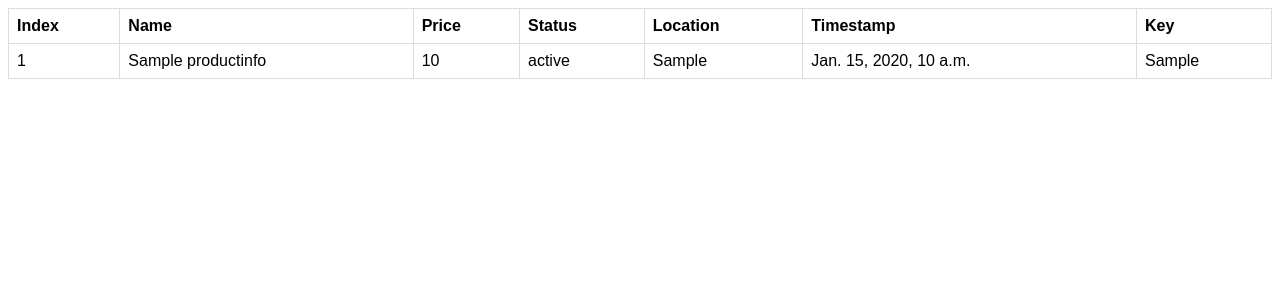
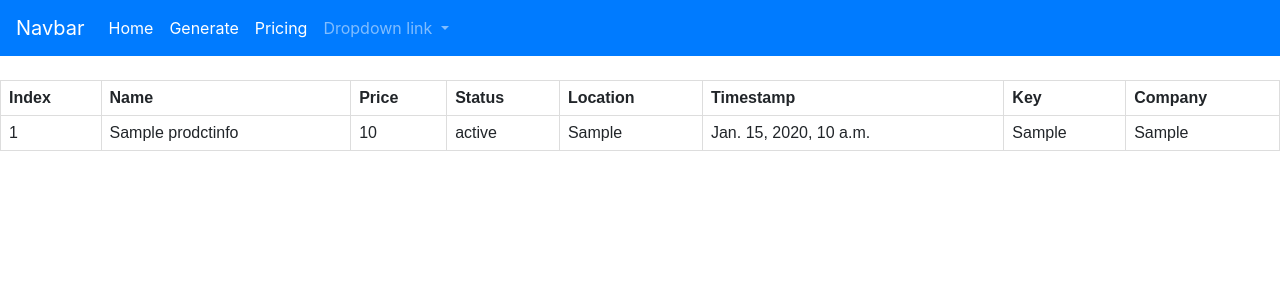
Before and after one commit to dhakshinesh/QR-Project-for-Retailers, a Django app: page / in a window 1280 px wide. Shown: the top 300 px of the page. Run offline with Django 3.2, Linux system fonts and the light colour scheme; tables that the repository leaves empty hold one stand-in row (values such as "Sample post"); some libraries are stand-ins or nearby versions.

Commit message:
Added bootstrap to Project and fixed error 500

```diff
--- a/Monofyi/settings.py
+++ b/Monofyi/settings.py
@@ -15,7 +15,7 @@ from pathlib import Path
 # Build paths inside the project like this: BASE_DIR / 'subdir'.
 BASE_DIR = Path(__file__).resolve().parent.parent
 
-import dj_database_url
+
 import django_heroku
 import os
 # Quick-start development settings - unsuitable for production
@@ -25,7 +25,7 @@ import os
 SECRET_KEY = '1k$&8z-3p2jbppj!_a4cdpkbxk=pc+&)7q&1iridxbd4zhres8'
 
 # SECURITY WARNING: don't run with debug turned on in production!
-DEBUG = False
+DEBUG = True
 
 ALLOWED_HOSTS = ['http://localhost:8000/']
 
--- a/main/models.py
+++ b/main/models.py
@@ -10,7 +10,8 @@ class ProductInfo(models.Model):
     location = models.CharField(CharField, blank=True, null=True, max_length=20)
     timestamp = models.DateTimeField(blank=True, null=True)
     key = models.CharField(CharField, max_length=16)
+    company = models.CharField(CharField, max_length=30 ,null=True)
 
     class Meta:
         managed = True
-        db_table = 'main_productinfo'
+        db_table = 'ProdctInfo'
--- a/main/templates/base.html
+++ b/main/templates/base.html
@@ -1,25 +1,48 @@
-<!doctype html>
-
 <html>
-
     <head>
+        <title>{% block title %} {% endblock %}</title>
 
         <meta charset="utf-8">
+        <meta name="viewport" content="width=device-width, initial-scale=1, shrink-to-fit=no">
+    </head>
+    <body>
+        <link rel="stylesheet" href="https://cdn.jsdelivr.net/npm/bootstrap@4.5.3/dist/css/bootstrap.min.css" integrity="sha384-TX8t27EcRE3e/ihU7zmQxVncDAy5uIKz4rEkgIXeMed4M0jlfIDPvg6uqKI2xXr2" crossorigin="anonymous">
 
-        <meta name="viewport" content="width=device-width, initial-scale=1">
+        <!--Navbar-->
+        <nav class="navbar navbar-expand-lg navbar-dark bg-primary mb-4">
+            <a class="navbar-brand" href="#">Navbar</a>
+            <button class="navbar-toggler" type="button" data-toggle="collapse" data-target="#navbarNavDropdown" aria-controls="navbarNavDropdown" aria-expanded="false" aria-label="Toggle navigation">
+              <span class="navbar-toggler-icon"></span>
+            </button>
+            <div class="collapse navbar-collapse" id="navbarNavDropdown">
+              <ul class="navbar-nav">
+                <li class="nav-item active">
+                  <a class="nav-link" href="/">Home</a>
+                </li>
+                <li class="nav-item active">
+                  <a class="nav-link" href="/generate">Generate</a>
+                </li>
+                <li class="nav-item active">
+                  <a class="nav-link" href="#">Pricing</a>
+                </li>
+                <li class="nav-item dropdown">
+                  <a class="nav-link dropdown-toggle" href="#" id="navbarDropdownMenuLink" role="button" data-toggle="dropdown" aria-haspopup="true" aria-expanded="false">
+                    Dropdown link
+                  </a>
+                  <div class="dropdown-menu" aria-labelledby="navbarDropdownMenuLink">
+                    <a class="dropdown-item" href="#">Action</a>
+                    <a class="dropdown-item" href="#">Another action</a>
+                    <a class="dropdown-item" href="#">Something else here</a>
+                  </div>
+                </li>
+              </ul>
+            </div>
+          </nav>
 
+        {% block content %}{% endblock %}
 
-
-        <title>Contacts</title>
-
-        <link rel="stylesheet" href="https://unpkg.com/tachyons@4.10.0/css/tachyons.min.css"/>
-
-    </head>
-
-    <body>
-
-{% block page_content %}{% endblock %}
-
+        <!--Scripts-->
+        <script src="https://code.jquery.com/jquery-3.5.1.slim.min.js" integrity="sha384-DfXdz2htPH0lsSSs5nCTpuj/zy4C+OGpamoFVy38MVBnE+IbbVYUew+OrCXaRkfj" crossorigin="anonymous"></script>
+        <script src="https://cdn.jsdelivr.net/npm/bootstrap@4.5.3/dist/js/bootstrap.bundle.min.js" integrity="sha384-ho+j7jyWK8fNQe+A12Hb8AhRq26LrZ/JpcUGGOn+Y7RsweNrtN/tE3MoK7ZeZDyx" crossorigin="anonymous"></script>
     </body>
-
 </html>
--- a/main/templates/index.html
+++ b/main/templates/index.html
@@ -1,8 +1,6 @@
-<html>
-    <head>
-        <title>QR Project-DB</title>
-    </head>
-    <body>
+{% extends "base.html" %}
+  {% block title %}Hello{% endblock %}
+  {% block content %}
         <style>
             table {
               font-family: arial, sans-serif;
@@ -30,6 +28,7 @@
                  <th>Location</th>
                  <th>Timestamp</th>
                  <th>Key</th>
+                 <th>Company</th>
                 </tr>
                </thead>
                <tbody>
@@ -42,9 +41,9 @@
                    <td>{{row.location}}</td>
                    <td>{{row.timestamp}}</td>
                    <td>{{row.key}}</td>
+                   <td>{{row.company}}</td>
                    </tr>
                </tbody>
                {% endfor %}
         </table>
-    </body>
-</html>
+        {% endblock %}
--- a/main/urls.py
+++ b/main/urls.py
@@ -4,5 +4,5 @@ from . import views
 
 urlpatterns = [
     path('', views.index, name='index'),
-    path('generate/', views.generate, name='generate'),
+    path('generate', views.generate, name='generate'),
 ]
--- a/main/views.py
+++ b/main/views.py
@@ -12,4 +12,4 @@ def index(request):
     return render(request, "index.html", context)
 
 def generate(request):
-    return render(request, "generate")
+    return render(request, "generate.html")
```
Also changed, not shown: main/templates/generate.html (+7 -17 lines), main/migrations/0009_auto_20201123_1356.py (added), main/migrations/0010_remove_productinfo_company.py (added), main/migrations/0011_productinfo_company.py (added).
